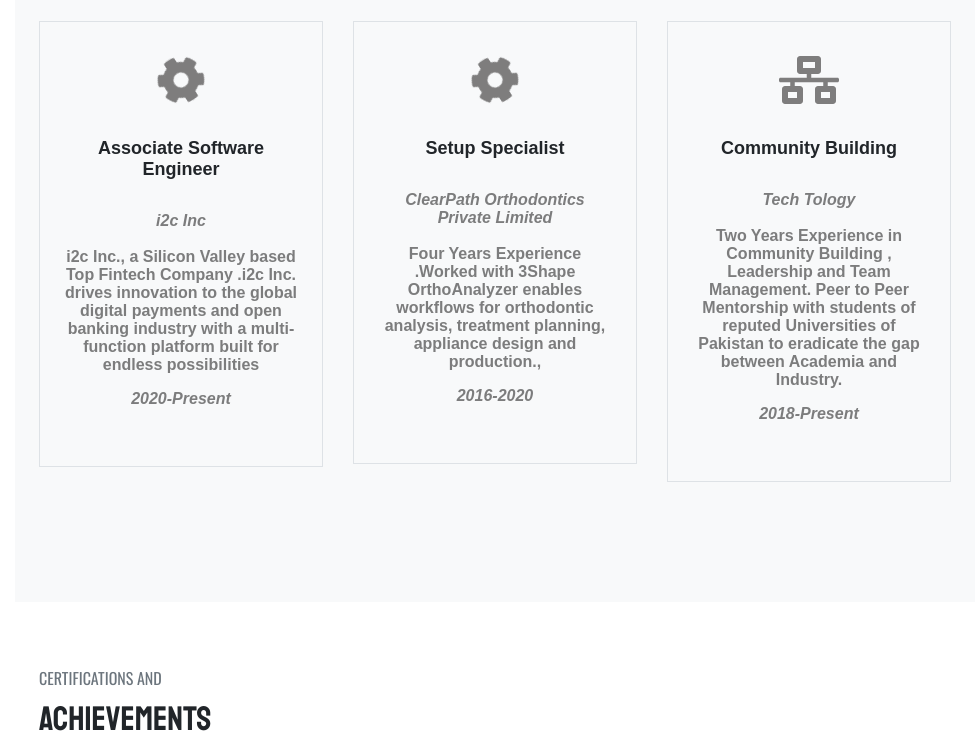
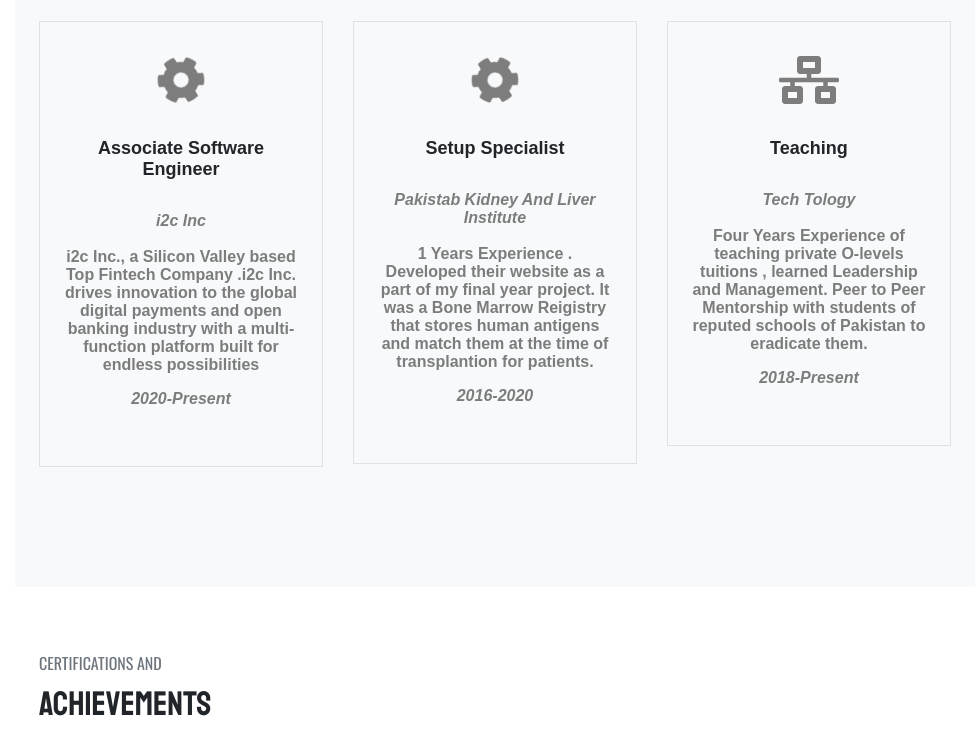
Before and after one commit to BurhanAtique/BurhanAtique.github.io, a website: page index.html in a window 1280 px wide. Shown: the part 2931-3664 px from the top of the page, without its empty margins (305-1280 px from the left). Drawn offline with nearby package versions, Linux system fonts and the light colour scheme; animation ran at ten frames a second; a web font is replaced by a local one.

Commit message:
Update index.html

```diff
--- a/index.html
+++ b/index.html
@@ -267,8 +267,8 @@
                                     <span class="icon text-secondary"><i class="fas fa-cog fa-3x sk fa-spin"></i></span>
                                     <h4 class="font-ram py-4">Setup Specialist</h4>
                                     <p class="font-ram font-size-16 text-black-50">
-                                        <b><i>ClearPath Orthodontics Private Limited </i></b><br> <br>
-                                        Four Years Experience .Worked with 3Shape OrthoAnalyzer  enables workflows for orthodontic analysis, treatment planning, appliance design and production.,
+                                        <b><i>Pakistab Kidney And Liver Institute </i></b><br> <br>
+                                        1 Years Experience . Developed their website as a part of my final year project. It was a Bone Marrow Reigistry that stores human antigens and match them at the time of transplantion for patients.
                                     </p>
                                     <p class="font-ram font-size-16 text-black-50">
                                         <b><i>2016-2020 </i></b><br> <br>
@@ -277,11 +277,11 @@
                             <div class="col-md-4 col-sm-6 mb-4 text-center">
                                 <div class="panel border p-4">
                                     <span class="icon text-secondary"><i class="fas fa-network-wired fa-3x sk"></i></span>
-                                    <h4 class="font-ram py-4">Community Building</h4>
+                                    <h4 class="font-ram py-4">Teaching</h4>
                                     <p class="font-ram font-size-16 text-black-50">
                                         <b><i>Tech Tology</i></b><br> <br>
-                                        Two Years Experience in Community Building , Leadership and Team Management. Peer to Peer Mentorship with students of reputed Universities of Pakistan to
-                                        eradicate the gap between Academia and Industry.
+                                        Four Years Experience of teaching private O-levels tuitions  , learned Leadership and  Management. Peer to Peer Mentorship with students of reputed schools of Pakistan to
+                                        eradicate them.
 
                                     </p>
                                     <p class="font-ram font-size-16 text-black-50">
```
